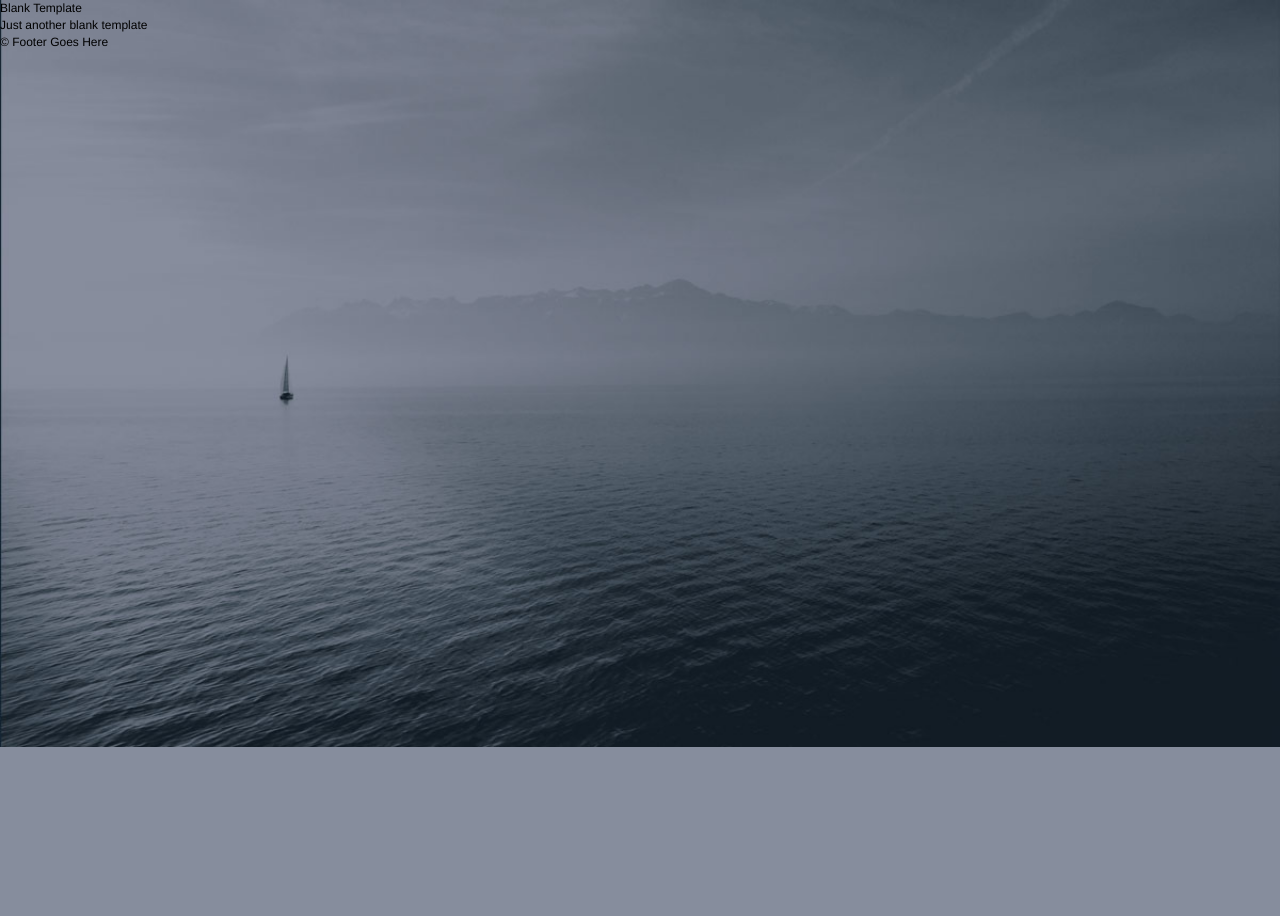
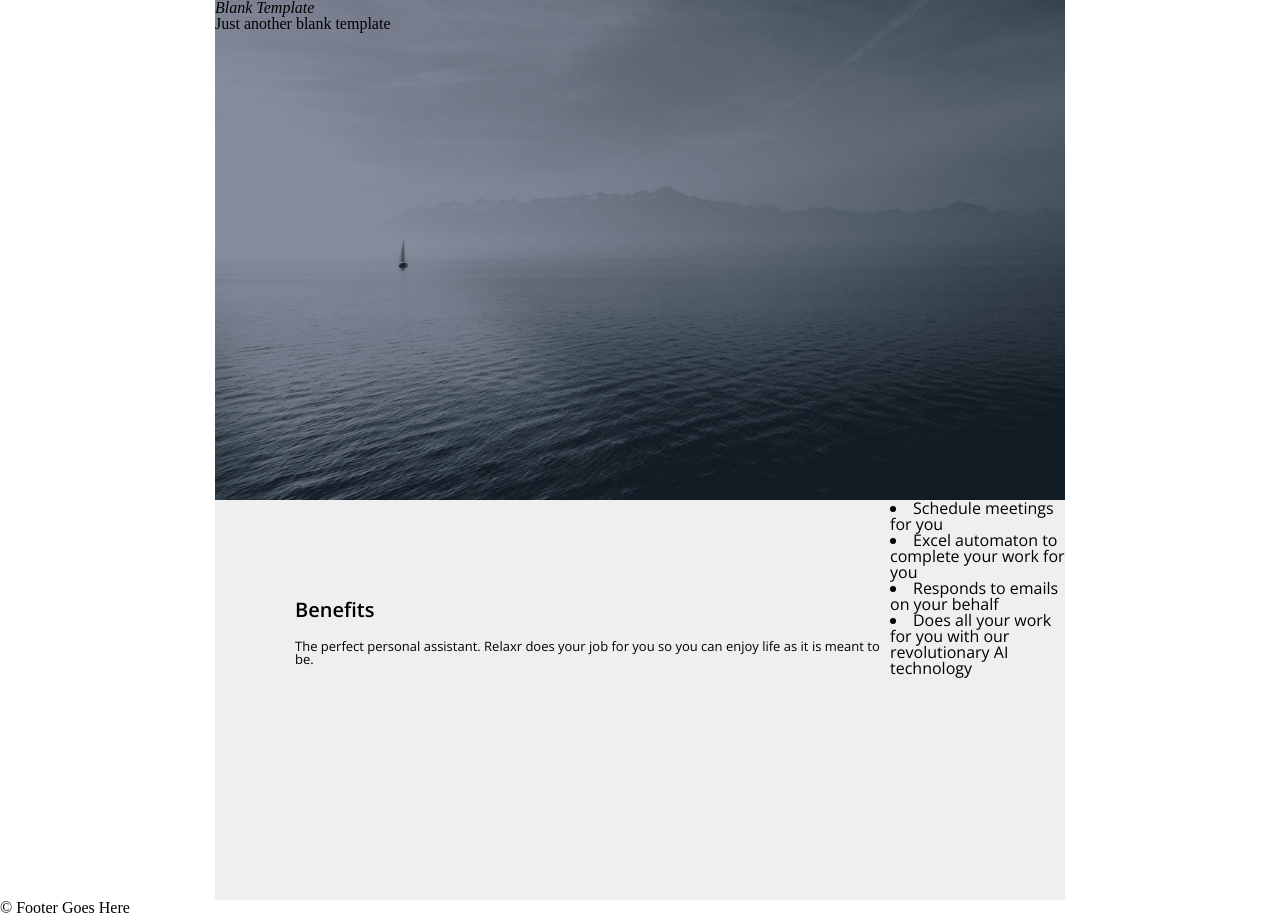
Before and after one commit to georginaw/assignment2, a plain HTML site: page index.html in a window 1280 px wide. Before the commit the page ends 800 px from the top, so only its background shows below. Drawn offline with nearby package versions, Linux system fonts and the light colour scheme.

Commit message:
css and content edits

```diff
--- a/css/stylesheet.css
+++ b/css/stylesheet.css
@@ -0,0 +1,56 @@
+* {
+	box-sizing: border-box;
+	font-family: 'Open Sans', sans-serif;
+}
+
+h1	{
+font-style: italic;
+font-weight: 300;
+}
+
+.container	{
+	width: 100%;
+	background-color: #606161;
+	position: absolute;
+}
+
+.box	{
+	width: 850px;
+	position: relative;
+	margin-left: auto;
+	margin-right: auto;
+}
+
+.headerimage	{
+	background: url(header_bg.jpg) no-repeat center top;
+	background-size: cover;
+	height: 500px;
+}
+
+main {
+	height: 400px;
+	background-color: #f0efef;
+}
+
+.maincontent	{
+	float: left;
+	margin-left: 80px;
+	margin-top: 100px;
+	width: 70%;
+}
+.maincontent h3	{
+	font-size: 20px;
+	font-weight: 600;
+}
+
+.maincontent p	{
+	margin-top: 20px;
+	font-size: 13px;
+	font-weight: 300;
+}
+
+.bullets ul 	{
+	float: left;
+	font-size: 13px;
+	font-weight: 300;
+}
--- a/index.html
+++ b/index.html
@@ -4,22 +4,39 @@
     	<meta charset="utf-8">
     	<meta name="description" content="Your description goes here">
     	<meta name="keywords" content="one, two, three">
-    	<link href="css/reset.css">
-    	<link href="css/stylesheet.css">
 
 		<title>Blank Template</title>
 
 		<!-- external CSS link -->
 		<link rel="stylesheet" href="css/reset.css">
-		<link rel="stylesheet" href="css/style.css">
-
+		<link href='https://fonts.googleapis.com/css?family=Open+Sans:300,300italic,600,800' rel='stylesheet' type='text/css'>
+		<link rel="stylesheet" href="css/stylesheet.css">
 	</head>
 	<body>
 		<div id="container">
-			<header>
-				<h1>Blank Template</h1>
-				<h2>Just another blank template</h2>
-			</header>
+			<div class="box">
+				<div class="headerimage">
+					<header>
+						<h1>Blank Template</h1>
+						<h2>Just another blank template</h2>
+					</header>
+				</div>
+				<main>
+					<div class="maincontent">
+						<h3>Benefits</h3>
+						<p>The perfect personal assistant. Relaxr does your job for you so you can enjoy life as it is meant to be.</p>
+					</div>
+					<div class="bullets"
+						<ul>
+							<li>Schedule meetings for you</li>
+							<li>Excel automaton to complete your work for you</li>
+							<li>Responds to emails on your behalf</li>
+							<li>Does all your work for you with our revolutionary AI technology</li>
+						</ul>
+					</div>
+				</main>
+			</div>
+		</div>
 			<footer>
 				&copy; Footer Goes Here
 			</footer>
```
Also changed, not shown: css/header_bg.jpg (added), header_bg.jpg (added).
